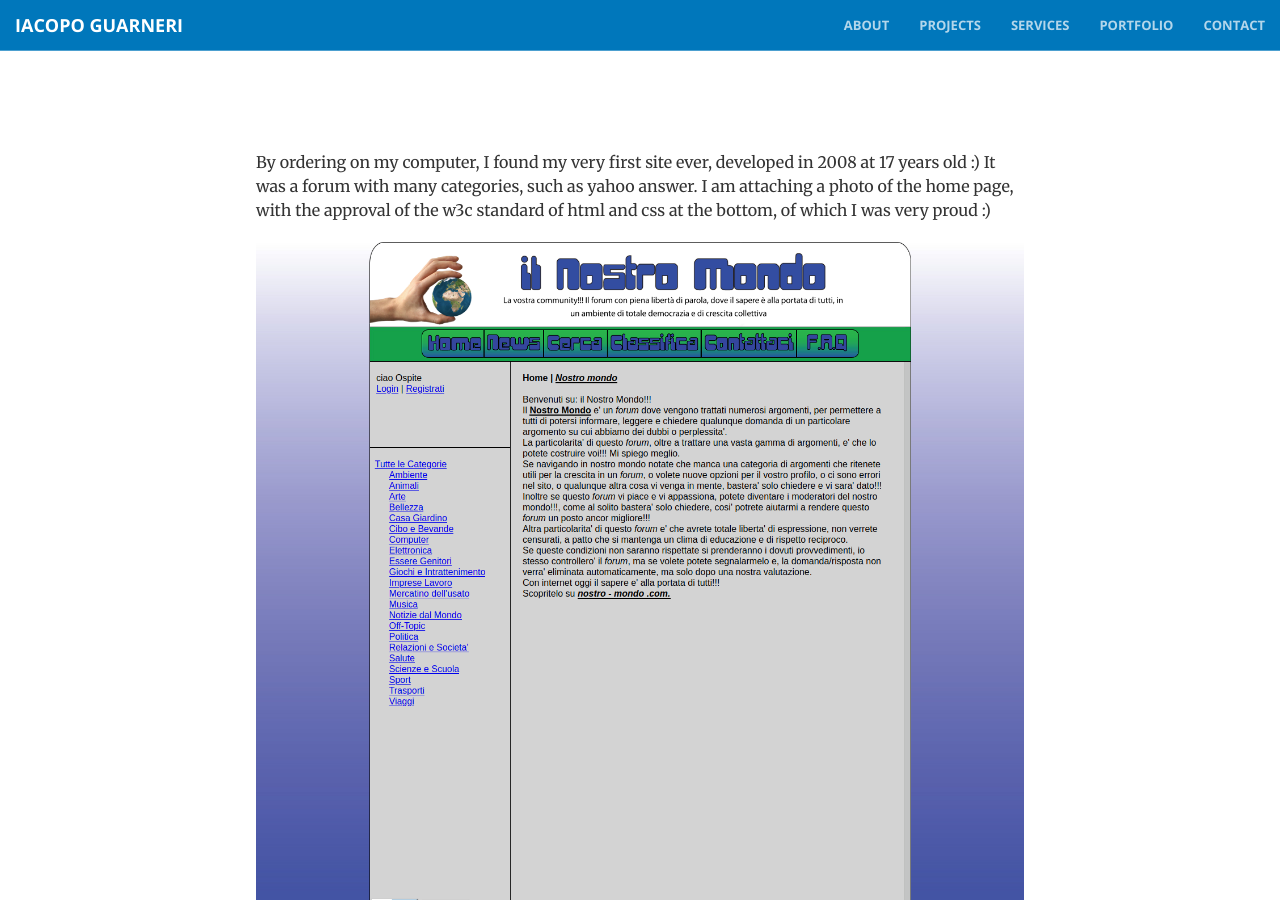
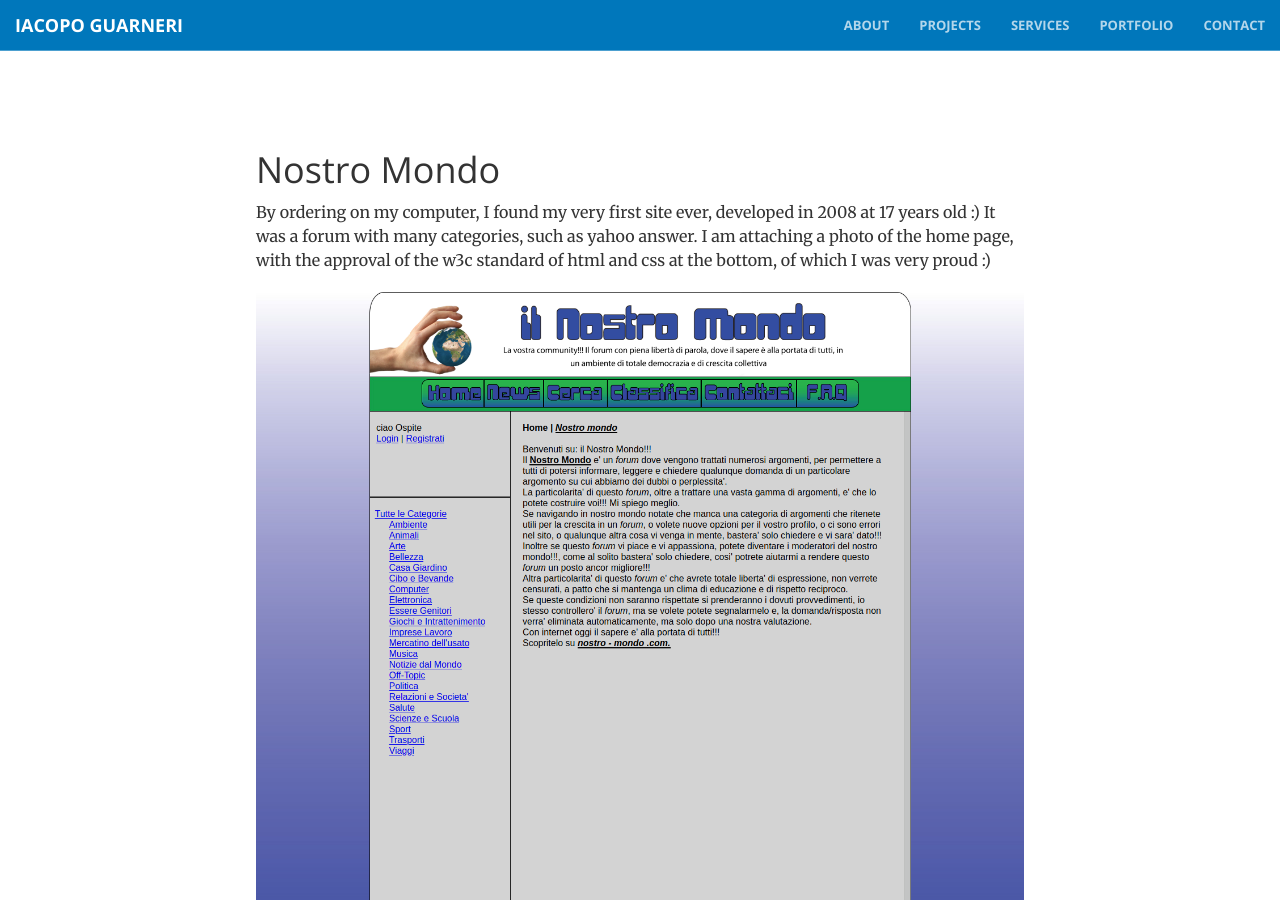
Before and after one commit to iacoposk8/iacoposk8.github.io, a Jekyll site: the page built from projects/nostro-mondo/index.md, in a window 1280 px wide and 900 px high. Built offline with Jekyll 4.4.1, drawn with Linux system fonts in a browser that asks for light colours.

Commit message:
Update index.md

```diff
--- a/projects/nostro-mondo/index.md
+++ b/projects/nostro-mondo/index.md
@@ -3,6 +3,8 @@ layout: default
 title: Nostro Mondo
 ---
 
+# Nostro Mondo
+
 By ordering on my computer, I found my very first site ever, developed in 2008 at 17 years old :) It was a forum with many categories, such as yahoo answer. I am attaching a photo of the home page, with the approval of the w3c standard of html and css at the bottom, of which I was very proud :)
 
 ![Anteprima del sito Nostro Mondo](nostromondo.png)
```
